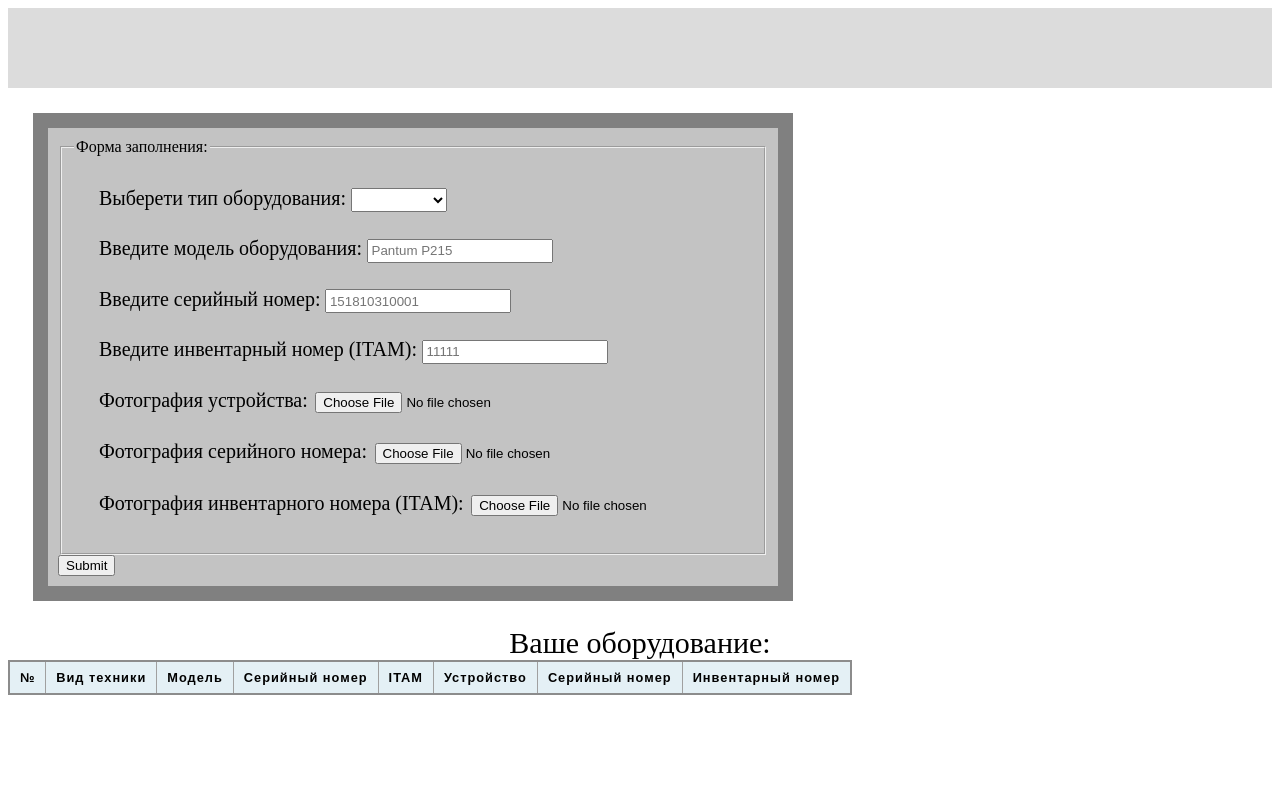
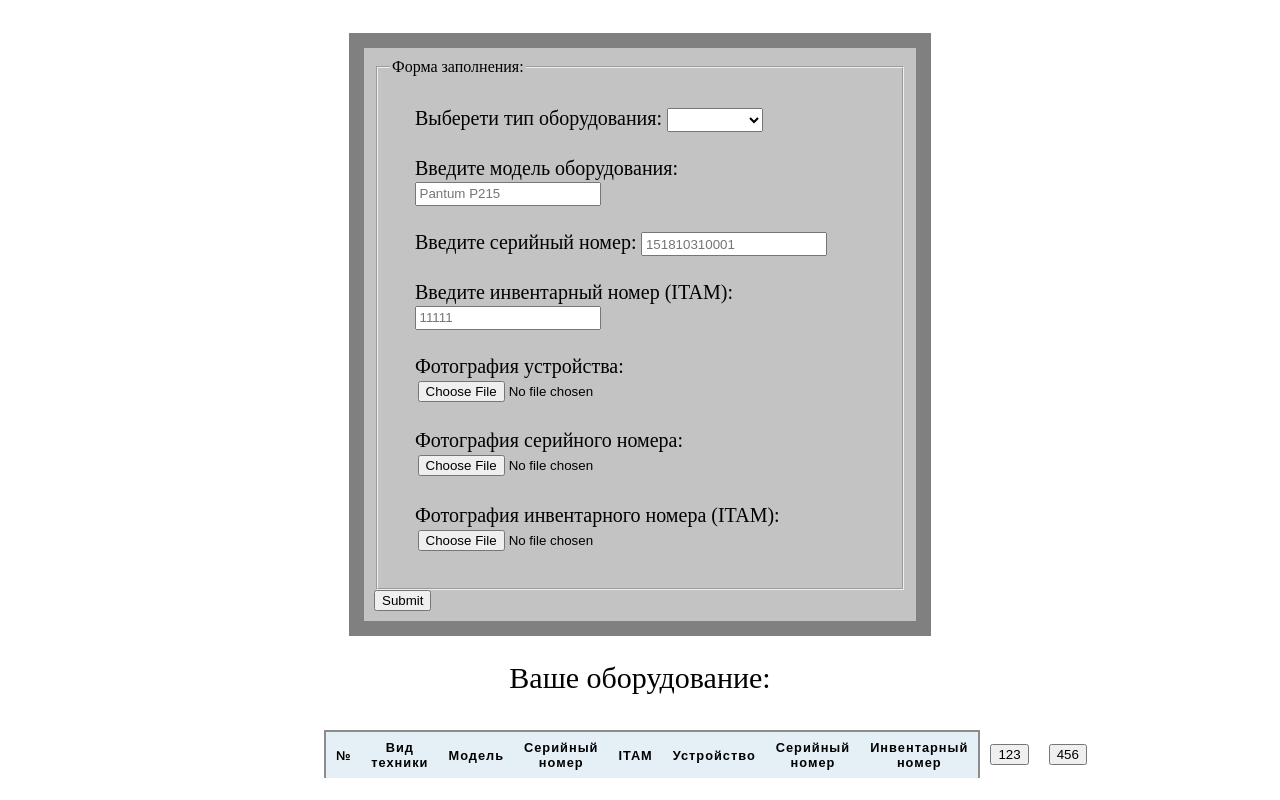
Before and after one commit to Klonochkin/practical-task, a FastAPI app: page / in a window 1280 px wide. Run offline with FastAPI, Linux system fonts and the light colour scheme; data that the repository does not hold is empty.

Commit message:
feat: added editing a table

```diff
--- a/app.py
+++ b/app.py
@@ -11,6 +11,12 @@ client = MongoClient("db", 27017)
 db = client.test_database
 collection = client.test_collection
 posts = db.posts
+
+dict1 = {'Name': 'Smith', "Adm": 45}
+
+print(dict1.keys())
+print(dict1["Name"])
+print(dict1.get("Adm"))
 
 app.mount("/static", StaticFiles(directory="static"), name="static")
 
@@ -46,3 +52,10 @@ async def submit_form(
 @app.get("/data/")
 async def read_data():
     return list(posts.aggregate([{'$unset': '_id'}]))
+
+
+@app.post('/changeData')
+async def upload(request: Request):
+    print(request)
+
+    return {"message": "true"}
--- a/requirements.txt
+++ b/requirements.txt
@@ -1,4 +1,3 @@
-
 fastapi==0.114.1
 Jinja2==3.1.4
 pymongo==4.8.0
--- a/static/scripts.js
+++ b/static/scripts.js
@@ -113,6 +113,8 @@ function saveClick(number,type_device,model_device,serial_number_device,ITAM_dev
   const ceil6 = newRow.insertCell(5);
   const ceil7 = newRow.insertCell(6);
   const ceil8 = newRow.insertCell(7);
+  const ceil9 = newRow.insertCell(8);
+  const ceil10 = newRow.insertCell(9);
   ceil1.textContent = number;
   ceil2.textContent = type_device;
   ceil3.textContent = model_device;
@@ -121,5 +123,51 @@ function saveClick(number,type_device,model_device,serial_number_device,ITAM_dev
   ceil6.textContent = photo_device;
   ceil7.textContent = photo_serial_number_device;
   ceil8.textContent = photo_ITAM_device;
+  ceil9.innerHTML += `<button id="add${number}" onclick="changeData('${number}')">123</button>`;
+  ceil10.innerHTML += `<button id="save${number}" onclick="saveData('${number}')">456</button>`;
   num.isSave=true;
 }
+
+function changeData(numId){
+  var str= "add";
+  str+=numId;
+  const name = document.getElementById(str);
+  console.log(name);
+  name.disabled=true;
+  const table = document.getElementById('table_device');
+  const row = table.rows[numId];
+  console.log(row.cells[1].innerHTML);
+  row.cells[1].innerHTML = `<select class="field_select_type" name="type_device" id="type_device_select" required>
+                                    <option value=""></option>
+                                    <option value="Компьютер">Компьютер</option>
+                                    <option value="Принтер">Принтер</option>
+                                    <option value="Сканер">Сканер</option>
+                                    <option value="Ксерокс">Ксерокс</option>
+                                    <option value="Телефон">Телефон</option>
+                                    <option value="Шредер">Шредер</option>
+                                  </select>`;
+
+  row.cells[2].innerHTML = `<input class="field_select_text" type="text" name="model_device" id="newValue1" placeholder="Pantum P215" required autocomplete="off" value="${row.cells[2].innerHTML}">`
+  row.cells[3].innerHTML = `<input class="field_select_text" type="text" name="model_device" id="newValue2" placeholder="Pantum P215" required autocomplete="off" value="${row.cells[3].innerHTML}">`
+  row.cells[4].innerHTML = `<input class="field_select_text" type="text" name="model_device" id="newValue3" placeholder="Pantum P215" required autocomplete="off" value="${row.cells[4].innerHTML}">`
+}
+function saveData(numId){
+  const newValue1 = document.getElementById('newValue1').value;
+  const newValue2 = document.getElementById('newValue2').value;
+  const newValue3 = document.getElementById('newValue3').value;
+  const data = {name: "13", age: 30};
+  const formData = new FormData();
+  formData.append('data', JSON.stringify({name:'qwerty',age: 13}));
+  console.log(typeof(formData));
+  fetch('/changeData',{
+    method: 'POST',
+    headers: {
+      'Content-Type': 'application/json'
+    },
+    body: JSON.stringify({name:'qwerty',age: 13})
+  })
+  .then(response => response.json())
+  .then(data => console.log(data))
+  .catch(error => console.error('Ошибка:', error));
+
+}
--- a/static/style.css
+++ b/static/style.css
@@ -81,10 +81,15 @@
 }
 table {
   border-collapse: collapse;
-    border: 2px solid rgb(140 140 140);
+  /* border-top: 2px solid rgb(140 140 140);
+  border-bottom: 2px solid rgb(140 140 140);
+  border-left: 2px solid rgb(140 140 140); */
   font-family: sans-serif;
   font-size: 0.8rem;
   letter-spacing: 1px;
+}
+table > tr:nth-of-type(even) {
+  background-color: rgb(237 238 242);
 }
 caption {
   caption-side: bottom;
@@ -93,13 +98,17 @@ table {
 }
 
 thead,
-  tfoot {
+/* tfoot {
   background-color: rgb(228 240 245);
-  }
+} */
 
 th,
-  td {
-    border: 1px solid rgb(160 160 160);
+td{
+  border: 0px solid rgb(160 160 160);
+  padding: 8px 10px;
+}
+tr:nth-last-child(-n+1) td:not(:nth-last-child(-n+2)){
+  border-bottom: 2px solid rgb(140 140 140);
   padding: 8px 10px;
 }
 
@@ -107,7 +116,7 @@ table {
   text-align: center;
 }
 
-  tbody > tr:nth-of-type(even) {
+tbody > tr:nth-of-type(even) td:not(:nth-last-child(-n+2)){
   background-color: rgb(237 238 242);
 }
 
@@ -118,3 +127,15 @@ table {
 tfoot td {
   font-weight: bold;
 }
+tr td:nth-child(8){
+border-right: 2px solid rgb(140 140 140);
+}
+tr th:nth-child(8){
+border-right: 2px solid rgb(140 140 140);
+}
+tr td:nth-child(1){
+border-left: 2px solid rgb(140 140 140);
+}
+tr th:nth-child(1){
+border-left: 2px solid rgb(140 140 140);
+}
--- a/templates/index.html
+++ b/templates/index.html
@@ -9,10 +9,8 @@
     </head>
     <body>
         <div>
-            <div class="top_line">
-            </div>
             <div id="1">
-                <form id="form1" action="/send/" method="post">
+                <form id="form1" action="/send/" method="post" style=" width: 50%;  margin: 0px auto;" >
                     <div class="top_form_ui">
                         <fieldset>
                             <legend>
@@ -61,34 +59,30 @@
                                 <input class="field_select_text" type="file" name="photo_ITAM_device" id="photo_ITAM_device_select" accept=".png,.jpeg,.jpg" required>
                                 </label>
                             </div>
-                            <!-- <div class="field_select">
-                                <label>Сохранение:
-                                    <input id="save1" class="field_select_text" type="button" name="save_form" value="Сохранить" onclick="saveClick()">
-                                </label>
-                            </div> -->
                         </fieldset>
                         <button>Submit</button>
-                        <!-- <div class="top_form"></div> -->
                         <div class="field_box_select">
                         </div>
                     </div>
                 </form>
             </div>
-            <div style="text-align: center; font-size: 30px;">
+            <div style="text-align: center; font-size: 30px; margin-bottom: 35px;">
                 Ваше оборудование:
             </div>
-            <div>
+            <div style="width: 50%;  margin: 0px auto; text-align: center">
                 <table id="table_device">
                     <thead>
                       <tr>
-                        <th scope="col">№</th>
-                        <th scope="col">Вид техники</th>
-                        <th scope="col">Модель</th>
-                        <th scope="col">Серийный номер</th>
-                        <th scope="col">ITAM</th>
-                        <th scope="col">Устройство</th>
-                        <th scope="col">Серийный номер</th>
-                        <th scope="col">Инвентарный номер</th>
+                        <th scope="col" style="border-top: 2px solid rgb(140 140 140); background-color: rgb(228 240 245);">№</th>
+                        <th scope="col" style="border-top: 2px solid rgb(140 140 140);background-color: rgb(228 240 245);">Вид техники</th>
+                        <th scope="col" style="border-top: 2px solid rgb(140 140 140);background-color: rgb(228 240 245);">Модель</th>
+                        <th scope="col" style="border-top: 2px solid rgb(140 140 140);background-color: rgb(228 240 245);">Серийный номер</th>
+                        <th scope="col" style="border-top: 2px solid rgb(140 140 140);background-color: rgb(228 240 245);">ITAM</th>
+                        <th scope="col" style="border-top: 2px solid rgb(140 140 140);background-color: rgb(228 240 245);">Устройство</th>
+                        <th scope="col" style="border-top: 2px solid rgb(140 140 140);background-color: rgb(228 240 245);">Серийный номер</th>
+                        <th scope="col" style="border-top: 2px solid rgb(140 140 140);background-color: rgb(228 240 245);">Инвентарный номер</th>
+                        <th scope="col"><button id="button0" onclick="changeData('button0')">123</button></th>
+                        <th scope="col"><button id="button0" onclick="changeData('button0')">456</button></th>
                       </tr>
                     </thead>
                     <tbody>
```
Also changed, not shown: compose.yaml (+8 -0 lines), README.md. Lines whose indentation alone changed are shown as unchanged.
